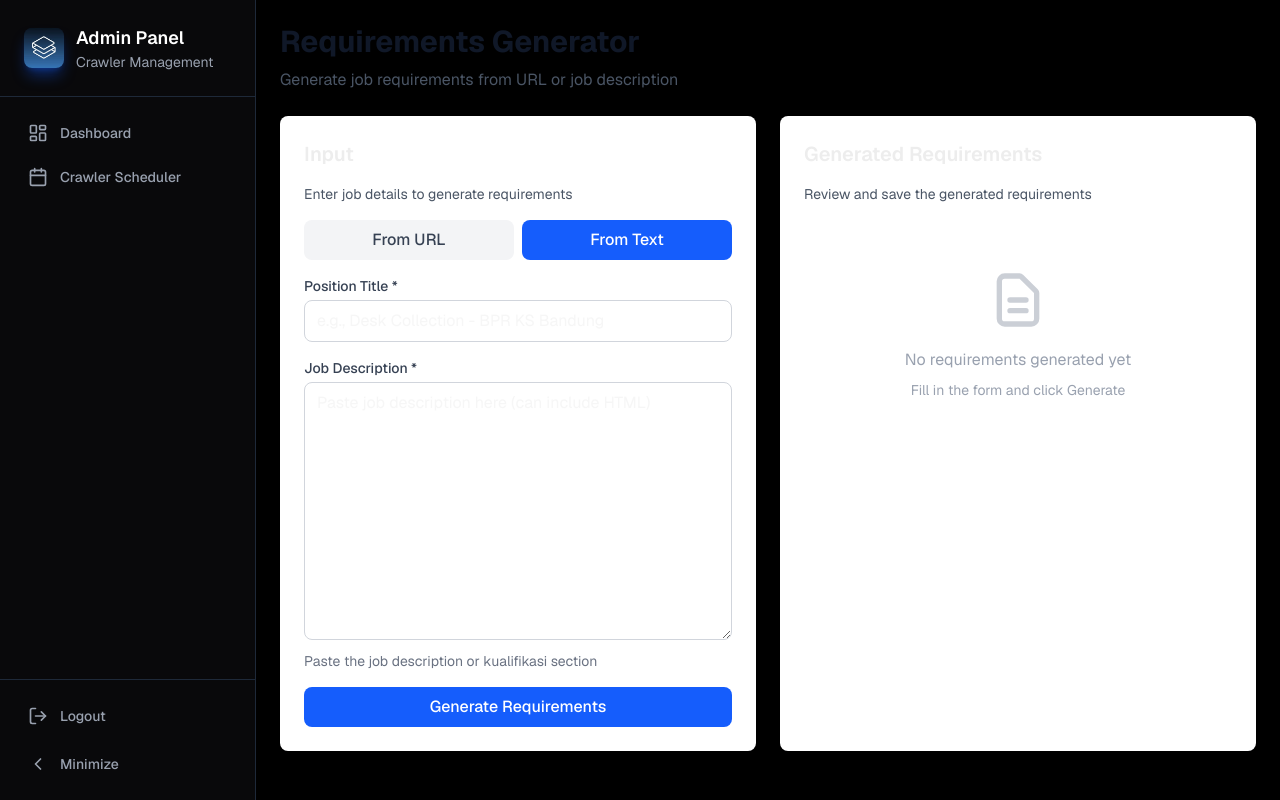
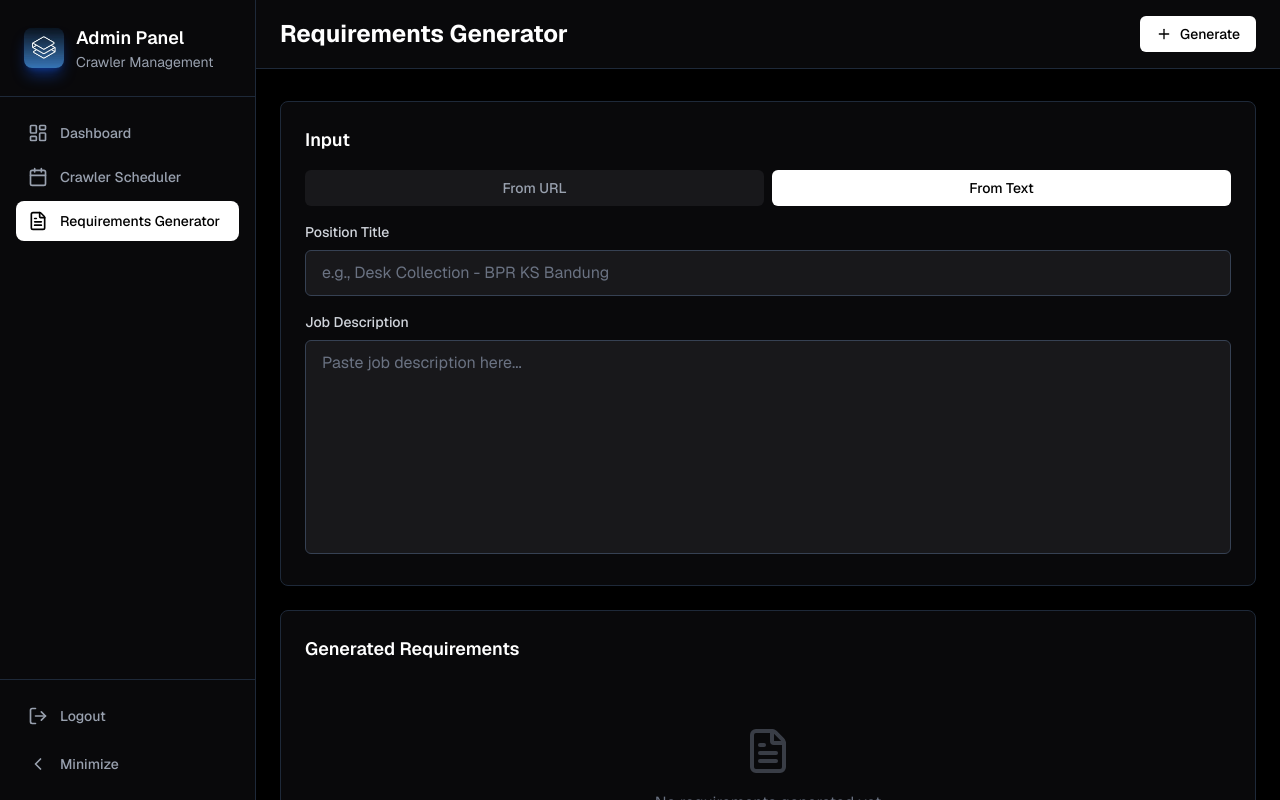
Before and after one commit to Atamarch/scrapper-dashboard, a Next.js app in the folder frontend/: page /admin/dashboard/requirements in a window 1280 px wide. Both pictures are taken after a click on the button "From Text". Built offline with nearby package versions, Linux system fonts and the light colour scheme; no server answers.

Commit message:
add requirements generator

```diff
--- a/frontend/app/admin/dashboard/requirements/page.tsx
+++ b/frontend/app/admin/dashboard/requirements/page.tsx
@@ -1,7 +1,8 @@
 'use client'
 
 import { useState } from 'react'
-import { Loader2, Download, Save, Link as LinkIcon, FileText } from 'lucide-react'
+import { Loader2, Download, Save, Link as LinkIcon, FileText, Plus } from 'lucide-react'
+import { cn } from '@/lib/utils'
 
 const API_URL = process.env.NEXT_PUBLIC_API_URL || 'http://localhost:8000'
 
@@ -102,42 +103,62 @@ export default function RequirementsGeneratorPage() {
   }
 
   return (
-    <div className="container mx-auto p-6 max-w-6xl">
-      <div className="mb-6">
-        <h1 className="text-3xl font-bold text-gray-900">Requirements Generator</h1>
-        <p className="text-gray-600 mt-2">
-          Generate job requirements from URL or job description
-        </p>
+    <div className="min-h-screen bg-black text-white">
+      {/* Header */}
+      <header className="border-b border-gray-800 bg-zinc-950">
+        <div className="px-6 py-4">
+          <div className="flex items-center justify-between">
+            <h1 className="text-2xl font-bold">Requirements Generator</h1>
+            <button
+              onClick={handleGenerate}
+              disabled={loading}
+              className="flex items-center gap-2 rounded-md bg-white px-4 py-2 text-sm font-medium text-black transition-colors hover:bg-gray-200 disabled:bg-gray-700 disabled:text-gray-500 disabled:cursor-not-allowed"
+            >
+              {loading ? (
+                <>
+                  <Loader2 className="h-4 w-4 animate-spin" />
+                  Generating...
+                </>
+              ) : (
+                <>
+                  <Plus className="h-4 w-4" />
+                  Generate
+                </>
+              )}
+            </button>
           </div>
+        </div>
+      </header>
 
-      <div className="grid grid-cols-1 lg:grid-cols-2 gap-6">
+      <main className="px-6 py-8">
+        <div className="grid gap-6">
           {/* Input Section */}
-        <div className="bg-white rounded-lg shadow p-6">
-          <h2 className="text-xl font-semibold mb-4">Input</h2>
-          <p className="text-sm text-gray-600 mb-4">
-            Enter job details to generate requirements
-          </p>
+          <div className="rounded-lg border border-gray-800 bg-zinc-950">
+            <div className="p-6">
+              <h2 className="text-lg font-semibold mb-4">Input</h2>
 
               <div className="space-y-4">
                 {/* Mode Selection */}
                 <div className="flex gap-2">
                   <button
                     onClick={() => setMode('url')}
-                className={`flex-1 px-4 py-2 rounded-lg font-medium transition ${
+                    className={cn(
+                      'flex-1 px-4 py-2 rounded-md text-sm font-medium transition-colors',
                       mode === 'url'
-                    ? 'bg-blue-600 text-white'
-                    : 'bg-gray-100 text-gray-700 hover:bg-gray-200'
-                }`}
+                        ? 'bg-white text-black'
+                        : 'bg-zinc-900 text-gray-400 hover:bg-zinc-800 hover:text-white'
+                    )}
                   >
                     From URL
                   </button>
                   <button
                     onClick={() => setMode('text')}
-                className={`flex-1 px-4 py-2 rounded-lg font-medium transition ${
+                    className={cn(
+                      'flex-1 px-4 py-2 rounded-md text-sm font-medium transition-colors',
                       mode === 'text'
-                    ? 'bg-blue-600 text-white'
-                    : 'bg-gray-100 text-gray-700 hover:bg-gray-200'
-                }`}
+                        ? 'bg-white text-black'
+                        : 'bg-zinc-900 text-gray-400 hover:bg-zinc-800 hover:text-white'
+                    )}
                   >
                     From Text
                   </button>
@@ -145,151 +166,134 @@ export default function RequirementsGeneratorPage() {
 
                 {/* Position Title */}
                 <div>
-              <label className="block text-sm font-medium text-gray-700 mb-1">
-                Position Title *
+                  <label className="block text-sm font-medium text-gray-300 mb-2">
+                    Position Title
                   </label>
                   <input
                     type="text"
                     value={position}
                     onChange={(e) => setPosition(e.target.value)}
                     placeholder="e.g., Desk Collection - BPR KS Bandung"
-                className="w-full px-3 py-2 border border-gray-300 rounded-lg focus:ring-2 focus:ring-blue-500 focus:border-transparent"
+                    className="w-full rounded-md border border-gray-700 bg-zinc-900 px-4 py-2.5 text-white placeholder-gray-500 focus:border-gray-600 focus:outline-none focus:ring-1 focus:ring-gray-600"
                   />
                 </div>
 
                 {/* URL Input */}
                 {mode === 'url' && (
                   <div>
-                <label className="block text-sm font-medium text-gray-700 mb-1">
-                  Job Posting URL *
+                    <label className="block text-sm font-medium text-gray-300 mb-2">
+                      Job Posting URL
                     </label>
                     <input
                       type="url"
                       value={url}
                       onChange={(e) => setUrl(e.target.value)}
                       placeholder="https://example.com/job-posting"
-                  className="w-full px-3 py-2 border border-gray-300 rounded-lg focus:ring-2 focus:ring-blue-500 focus:border-transparent"
+                      className="w-full rounded-md border border-gray-700 bg-zinc-900 px-4 py-2.5 text-white placeholder-gray-500 focus:border-gray-600 focus:outline-none focus:ring-1 focus:ring-gray-600"
                     />
-                <p className="text-sm text-gray-500 mt-1">
-                  Enter the URL of the job posting page
-                </p>
                   </div>
                 )}
 
                 {/* Text Input */}
                 {mode === 'text' && (
                   <div>
-                <label className="block text-sm font-medium text-gray-700 mb-1">
-                  Job Description *
+                    <label className="block text-sm font-medium text-gray-300 mb-2">
+                      Job Description
                     </label>
                     <textarea
                       value={jobDescription}
                       onChange={(e) => setJobDescription(e.target.value)}
-                  placeholder="Paste job description here (can include HTML)"
-                  rows={10}
-                  className="w-full px-3 py-2 border border-gray-300 rounded-lg focus:ring-2 focus:ring-blue-500 focus:border-transparent"
+                      placeholder="Paste job description here..."
+                      rows={8}
+                      className="w-full rounded-md border border-gray-700 bg-zinc-900 px-4 py-2.5 text-white placeholder-gray-500 focus:border-gray-600 focus:outline-none focus:ring-1 focus:ring-gray-600 resize-none"
                     />
-                <p className="text-sm text-gray-500 mt-1">
-                  Paste the job description or kualifikasi section
-                </p>
                   </div>
                 )}
 
-            {/* Generate Button */}
-            <button
-              onClick={handleGenerate}
-              disabled={loading}
-              className="w-full bg-blue-600 text-white px-4 py-2 rounded-lg font-medium hover:bg-blue-700 disabled:bg-gray-400 disabled:cursor-not-allowed transition"
-            >
-              {loading ? (
-                <span className="flex items-center justify-center">
-                  <svg className="animate-spin h-5 w-5 mr-2" viewBox="0 0 24 24">
-                    <circle className="opacity-25" cx="12" cy="12" r="10" stroke="currentColor" strokeWidth="4" fill="none" />
-                    <path className="opacity-75" fill="currentColor" d="M4 12a8 8 0 018-8V0C5.373 0 0 5.373 0 12h4zm2 5.291A7.962 7.962 0 014 12H0c0 3.042 1.135 5.824 3 7.938l3-2.647z" />
-                  </svg>
-                  Generating...
-                </span>
-              ) : (
-                'Generate Requirements'
-              )}
-            </button>
-
                 {/* Alerts */}
                 {error && (
-              <div className="bg-red-50 border border-red-200 text-red-800 px-4 py-3 rounded-lg">
+                  <div className="rounded-md border border-red-800 bg-red-950 px-4 py-3 text-sm text-red-400">
                     {error}
                   </div>
                 )}
 
                 {success && (
-              <div className="bg-green-50 border border-green-200 text-green-800 px-4 py-3 rounded-lg">
+                  <div className="rounded-md border border-green-800 bg-green-950 px-4 py-3 text-sm text-green-400">
                     {success}
                   </div>
                 )}
               </div>
             </div>
+          </div>
 
-        {/* Output Section */}
-        <div className="bg-white rounded-lg shadow p-6">
-          <h2 className="text-xl font-semibold mb-4">Generated Requirements</h2>
-          <p className="text-sm text-gray-600 mb-4">
-            Review and save the generated requirements
+          {/* Stats Cards */}
+          {parsedData && (
+            <div className="grid gap-4 md:grid-cols-4">
+              <div className="rounded-lg border border-gray-800 bg-zinc-950 p-6">
+                <p className="text-sm text-gray-400">Gender</p>
+                <p className="mt-2 text-2xl font-bold">{parsedData.gender || 'Any'}</p>
+              </div>
+              <div className="rounded-lg border border-gray-800 bg-zinc-950 p-6">
+                <p className="text-sm text-gray-400">Location</p>
+                <p className="mt-2 text-2xl font-bold">{parsedData.location || 'Any'}</p>
+              </div>
+              <div className="rounded-lg border border-gray-800 bg-zinc-950 p-6">
+                <p className="text-sm text-gray-400">Min Experience</p>
+                <p className="mt-2 text-2xl font-bold">{parsedData.min_experience_years} years</p>
+              </div>
+              <div className="rounded-lg border border-gray-800 bg-zinc-950 p-6">
+                <p className="text-sm text-gray-400">Age Range</p>
+                <p className="mt-2 text-2xl font-bold">
+                  {parsedData.age_range ? `${parsedData.age_range.min}-${parsedData.age_range.max}` : 'Any'}
                 </p>
+              </div>
+            </div>
+          )}
+
+          {/* Generated Requirements */}
+          <div className="rounded-lg border border-gray-800 bg-zinc-950">
+            <div className="p-6">
+              <div className="flex items-center justify-between mb-4">
+                <h2 className="text-lg font-semibold">Generated Requirements</h2>
+                {requirements && (
+                  <div className="flex gap-2">
+                    <button
+                      onClick={handleSave}
+                      className="rounded-md border border-gray-700 px-3 py-2 text-sm transition-colors hover:bg-zinc-800"
+                    >
+                      <Save className="h-4 w-4 inline mr-1" />
+                      Save
+                    </button>
+                    <button
+                      onClick={handleDownload}
+                      className="rounded-md border border-gray-700 px-3 py-2 text-sm transition-colors hover:bg-zinc-800"
+                    >
+                      <Download className="h-4 w-4 inline mr-1" />
+                      Download
+                    </button>
+                  </div>
+                )}
+              </div>
 
               {!requirements ? (
-            <div className="text-center py-12 text-gray-400">
-              <svg className="w-16 h-16 mx-auto mb-4 opacity-50" fill="none" stroke="currentColor" viewBox="0 0 24 24">
-                <path strokeLinecap="round" strokeLinejoin="round" strokeWidth={2} d="M9 12h6m-6 4h6m2 5H7a2 2 0 01-2-2V5a2 2 0 012-2h5.586a1 1 0 01.707.293l5.414 5.414a1 1 0 01.293.707V19a2 2 0 01-2 2z" />
-              </svg>
+                <div className="py-12 text-center text-gray-500">
+                  <FileText className="h-12 w-12 mx-auto mb-4 opacity-50" />
                   <p>No requirements generated yet</p>
                   <p className="text-sm mt-2">Fill in the form and click Generate</p>
                 </div>
               ) : (
-            <div className="space-y-4">
-              {/* Parsed Data Summary */}
-              {parsedData && (
-                <div className="bg-blue-50 p-4 rounded-lg space-y-2 text-sm">
-                  <h3 className="font-semibold text-blue-900">Extracted Information:</h3>
-                  <div className="grid grid-cols-2 gap-2 text-blue-800">
-                    <div>Gender: {parsedData.gender || 'Not specified'}</div>
-                    <div>Location: {parsedData.location || 'Not specified'}</div>
-                    <div>Min Experience: {parsedData.min_experience_years} years</div>
-                    <div>Age Range: {parsedData.age_range ? `${parsedData.age_range.min}-${parsedData.age_range.max}` : 'Not specified'}</div>
-                  </div>
-                  {parsedData.experience_keywords?.length > 0 && (
-                    <div>
-                      <span className="font-medium">Keywords:</span> {parsedData.experience_keywords.join(', ')}
-                    </div>
-                  )}
-                </div>
-              )}
-
-              {/* JSON Preview */}
-              <div className="bg-gray-50 p-4 rounded-lg">
-                <pre className="text-xs overflow-auto max-h-96 text-gray-800">
+                <div className="overflow-x-auto">
+                  <div className="rounded-md border border-gray-800 bg-zinc-900">
+                    <pre className="p-4 text-xs text-gray-300 overflow-auto max-h-96">
                       {JSON.stringify(requirements, null, 2)}
                     </pre>
-              </div>
-
-              {/* Action Buttons */}
-              <div className="flex gap-2">
-                <button
-                  onClick={handleSave}
-                  className="flex-1 bg-green-600 text-white px-4 py-2 rounded-lg font-medium hover:bg-green-700 transition"
-                >
-                  Save to Server
-                </button>
-                <button
-                  onClick={handleDownload}
-                  className="flex-1 bg-gray-600 text-white px-4 py-2 rounded-lg font-medium hover:bg-gray-700 transition"
-                >
-                  Download JSON
-                </button>
                   </div>
                 </div>
               )}
             </div>
           </div>
         </div>
+      </main>
+    </div>
   )
 }
--- a/frontend/app/admin/dashboard/scheduler/page.tsx
+++ b/frontend/app/admin/dashboard/scheduler/page.tsx
@@ -13,6 +13,7 @@ export default function CrawlerScheduler() {
   const router = useRouter();
   const [jobs, setJobs] = useState<ScheduledJob[]>([]);
   const [loading, setLoading] = useState(true);
+  const [apiAvailable, setApiAvailable] = useState(true);
   const [showAddModal, setShowAddModal] = useState(false);
   const [confirmDialogOpen, setConfirmDialogOpen] = useState(false);
   const [jobToDelete, setJobToDelete] = useState<ScheduledJob | null>(null);
@@ -43,9 +44,12 @@ export default function CrawlerScheduler() {
     try {
       const response = await crawlerAPI.getSchedules();
       setJobs(response.schedules);
+      setApiAvailable(true);
     } catch (error) {
       console.error('Failed to load schedules:', error);
-      alert('Failed to load schedules. Make sure API server is running.');
+      // Don't show alert, just set empty jobs
+      setJobs([]);
+      setApiAvailable(false);
     }
   }
 
@@ -166,7 +170,8 @@ export default function CrawlerScheduler() {
             <h1 className="text-2xl font-bold">Crawler Scheduler</h1>
             <button
               onClick={() => setShowAddModal(true)}
-              className="flex items-center gap-2 rounded-md bg-white px-4 py-2 text-sm font-medium text-black transition-colors hover:bg-gray-200"
+              disabled={!apiAvailable}
+              className="flex items-center gap-2 rounded-md bg-white px-4 py-2 text-sm font-medium text-black transition-colors hover:bg-gray-200 disabled:bg-gray-700 disabled:text-gray-500 disabled:cursor-not-allowed"
             >
               <Plus className="h-4 w-4" />
               Add Schedule
@@ -176,6 +181,22 @@ export default function CrawlerScheduler() {
       </header>
 
       <main className="px-6 py-8">
+        {!apiAvailable && (
+          <div className="mb-6 rounded-lg border border-yellow-800 bg-yellow-950/20 p-4">
+            <div className="flex items-center gap-3">
+              <svg className="h-5 w-5 text-yellow-500" fill="none" viewBox="0 0 24 24" stroke="currentColor">
+                <path strokeLinecap="round" strokeLinejoin="round" strokeWidth={2} d="M12 9v2m0 4h.01m-6.938 4h13.856c1.54 0 2.502-1.667 1.732-3L13.732 4c-.77-1.333-2.694-1.333-3.464 0L3.34 16c-.77 1.333.192 3 1.732 3z" />
+              </svg>
+              <div>
+                <p className="font-medium text-yellow-500">API Server Not Available</p>
+                <p className="text-sm text-yellow-600">
+                  Scheduler requires API server with database. Start the API server to use this feature.
+                </p>
+              </div>
+            </div>
+          </div>
+        )}
+
         <div className="grid gap-6">
           {/* Stats Cards */}
           <div className="grid gap-4 md:grid-cols-3">
@@ -253,7 +274,19 @@ export default function CrawlerScheduler() {
                   </tr>
                 </thead>
                 <tbody className="divide-y divide-gray-800">
-                  {jobs.length === 0 ? (
+                  {!apiAvailable ? (
+                    <tr>
+                      <td colSpan={7} className="px-6 py-12 text-center">
+                        <div className="text-yellow-500">
+                          <svg className="w-12 h-12 mx-auto mb-3" fill="none" viewBox="0 0 24 24" stroke="currentColor">
+                            <path strokeLinecap="round" strokeLinejoin="round" strokeWidth={2} d="M12 9v2m0 4h.01m-6.938 4h13.856c1.54 0 2.502-1.667 1.732-3L13.732 4c-.77-1.333-2.694-1.333-3.464 0L3.34 16c-.77 1.333.192 3 1.732 3z" />
+                          </svg>
+                          <p className="font-medium">API Server Not Running</p>
+                          <p className="text-sm text-gray-400 mt-1">Start the API server to manage schedules</p>
+                        </div>
+                      </td>
+                    </tr>
+                  ) : jobs.length === 0 ? (
                     <tr>
                       <td colSpan={7} className="px-6 py-12 text-center text-gray-500">
                         No scheduled jobs yet. Click "Add Schedule" to create one.
--- a/frontend/components/admin-sidebar.tsx
+++ b/frontend/components/admin-sidebar.tsx
@@ -2,7 +2,7 @@
 
 import Link from 'next/link';
 import { usePathname, useRouter } from 'next/navigation';
-import { LayoutDashboard, Calendar, LogOut, ChevronLeft, ChevronRight } from 'lucide-react';
+import { LayoutDashboard, Calendar, LogOut, ChevronLeft, ChevronRight, FileText } from 'lucide-react';
 import { cn } from '@/lib/utils';
 import { useState } from 'react';
 import { supabase } from '@/lib/supabase';
@@ -10,6 +10,7 @@ import { supabase } from '@/lib/supabase';
 const navigation = [
   { name: 'Dashboard', href: '/admin/dashboard', icon: LayoutDashboard },
   { name: 'Crawler Scheduler', href: '/admin/dashboard/scheduler', icon: Calendar },
+  { name: 'Requirements Generator', href: '/admin/dashboard/requirements', icon: FileText },
 ];
 
 export function AdminSidebar() {
```
Also changed, not shown: 2 other files (tests, documents, lock files or other folders). Lines whose indentation alone changed are shown as unchanged.
